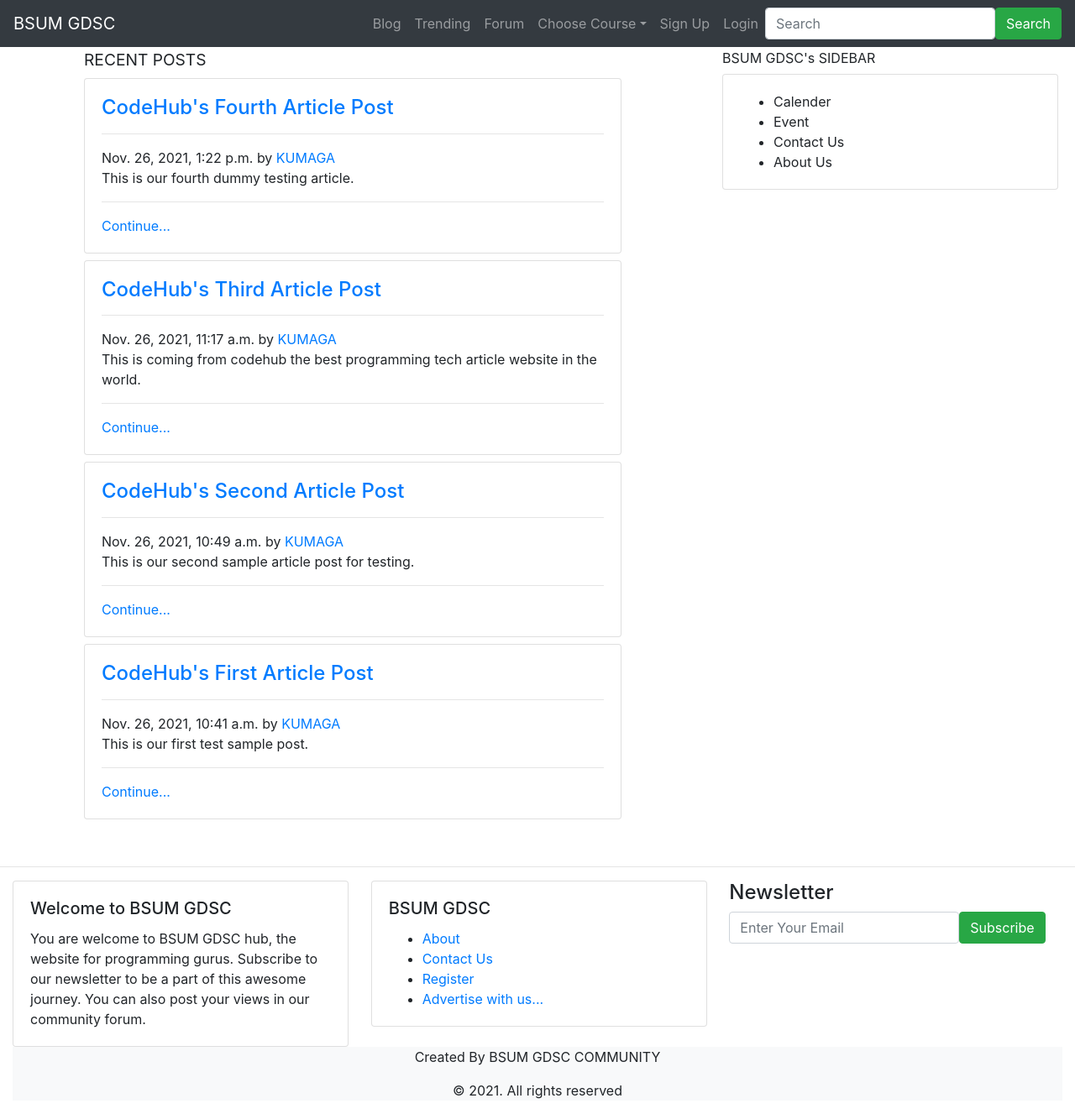
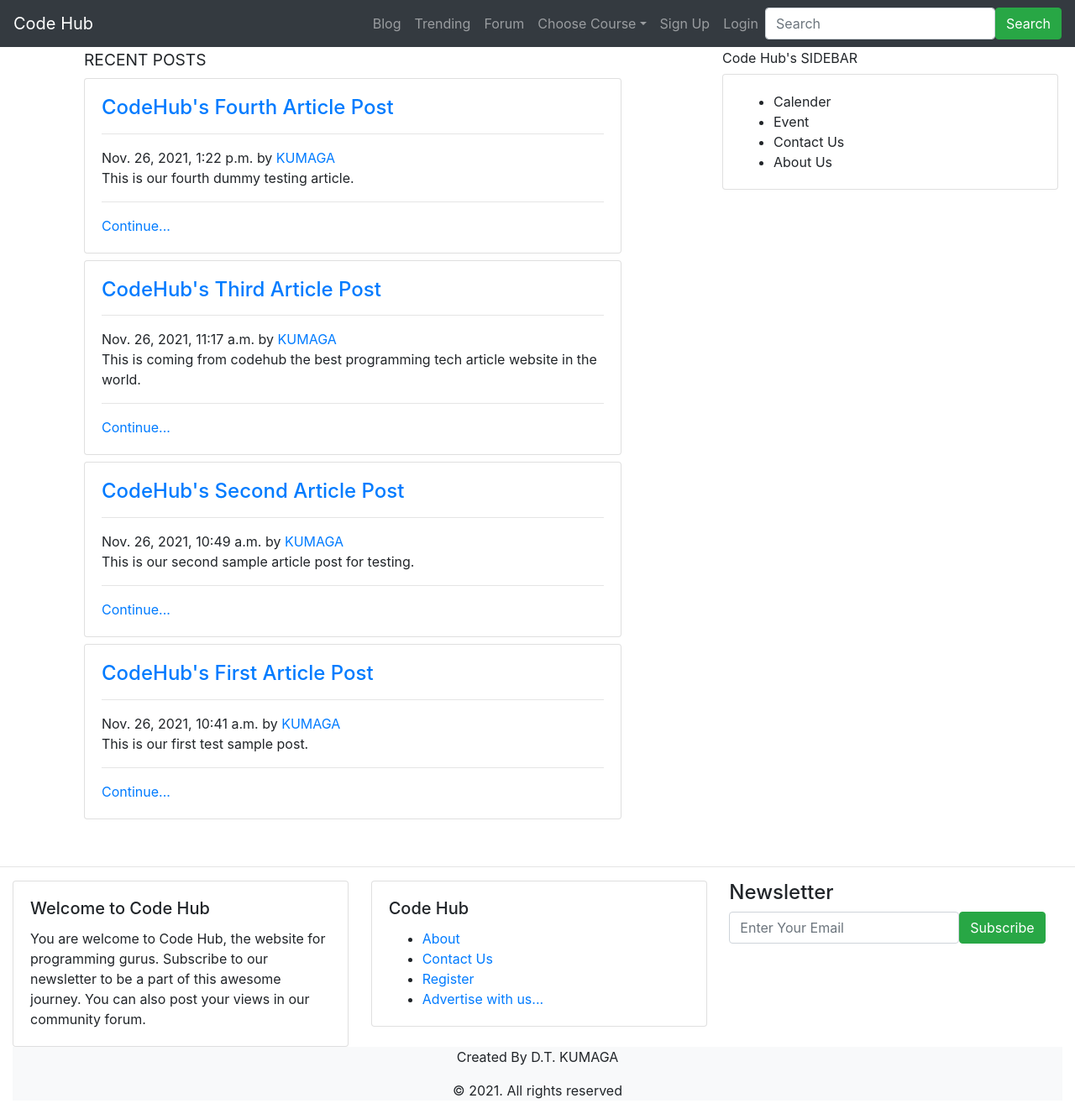
Before and after one commit to Dankummzy/Blog-Project, a Django app: page / in a window 1280 px wide. Shown: the whole page at 84% size. Run offline with Django 3.2, Linux system fonts and the light colour scheme; data comes from the database, SQL or seed files in the repository; some libraries are stand-ins or nearby versions.

Commit message:
Rechanged from bsum gdsc to codehub

```diff
--- a/codehub/templates/codehub/base.html
+++ b/codehub/templates/codehub/base.html
@@ -4,9 +4,9 @@
     <meta charset="UTF-8">
     <meta name="viewport" content="width=device-width shrink-to-fit=no initial-scale=1">
     {% if title %}
-    <title>BSUM GDSC -> {{title}}</title>
+    <title>Code Hub -> {{title}}</title>
     {% else %}
-    <title>BSUM GDSC</title>
+    <title>Code Hub</title>
     {% endif %}
     <link rel="stylesheet" href="https://maxcdn.bootstrapcdn.com/bootstrap/4.0.0/css/bootstrap.min.css">
     <link rel="preconnect" href="https://fonts.gstatic.com">
@@ -17,7 +17,7 @@
 <nav class="navbar navbar-expand-md bg-dark navbar-dark">
 
   <!-- Brand -->
-  <a class="navbar-brand" href="#">BSUM GDSC</a>
+  <a class="navbar-brand" href="#">Code Hub</a>
 
   <!-- Toggler/collapsibe Button -->
   <button class="navbar-toggler" type="button" data-toggle="collapse" data-target="#navbarSupportedContent">
@@ -79,7 +79,7 @@
         </div>
         <div class="col-md-4">
             <div class="container">
-                <h5><small>BSUM GDSC's SIDEBAR</small></h5>
+                <h5><small>Code Hub's SIDEBAR</small></h5>
                 <div class="card mt-2" style="width:25rem;">
                     <div class="card-body">
                         <ul class="card-text">
@@ -102,15 +102,15 @@
              <div class="col-md-4">
                 <div class="card mr-2" style="width:25rem;">
                     <div class="card-body">
-                        <h5 class="card-title">Welcome to BSUM GDSC</h5>
-                        <p class="card-text">You are welcome to BSUM GDSC hub, the website for programming gurus. Subscribe to our newsletter to be a part of this awesome journey. You can also post your views in our community forum.</p>
+                        <h5 class="card-title">Welcome to Code Hub</h5>
+                        <p class="card-text">You are welcome to Code Hub, the website for programming gurus. Subscribe to our newsletter to be a part of this awesome journey. You can also post your views in our community forum.</p>
                     </div>
                 </div>
             </div>
             <div class="col-md-4">
                 <div class="card mr-2" style="width:25rem;">
                     <div class="card-body">
-                        <h5 class="card-title">BSUM GDSC</h5>
+                        <h5 class="card-title">Code Hub</h5>
                         <ul class="card-text">
                             <li><a href="#">About</a></li>
                             <li><a href="#">Contact Us</a></li>
@@ -129,7 +129,7 @@
             </div>
         </div>
         <div class="w-100 text-center container-fluid bg-light">
-            <p>Created By  BSUM GDSC COMMUNITY</p> &copy; 2021. All rights reserved</p>
+            <p>Created By  D.T. KUMAGA</p> &copy; 2021. All rights reserved</p>
         </div>
     </div>
 </footer>
```
